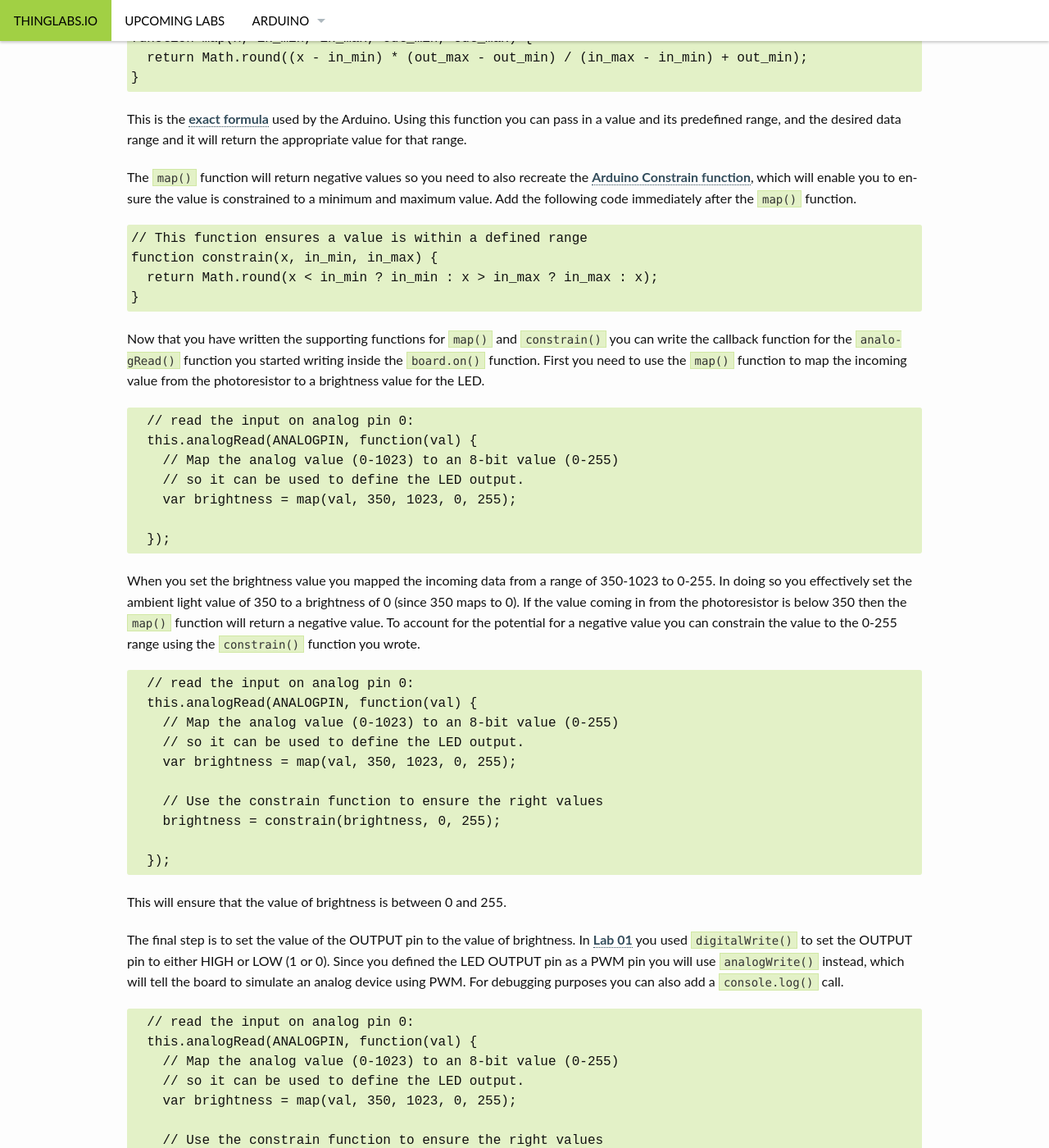
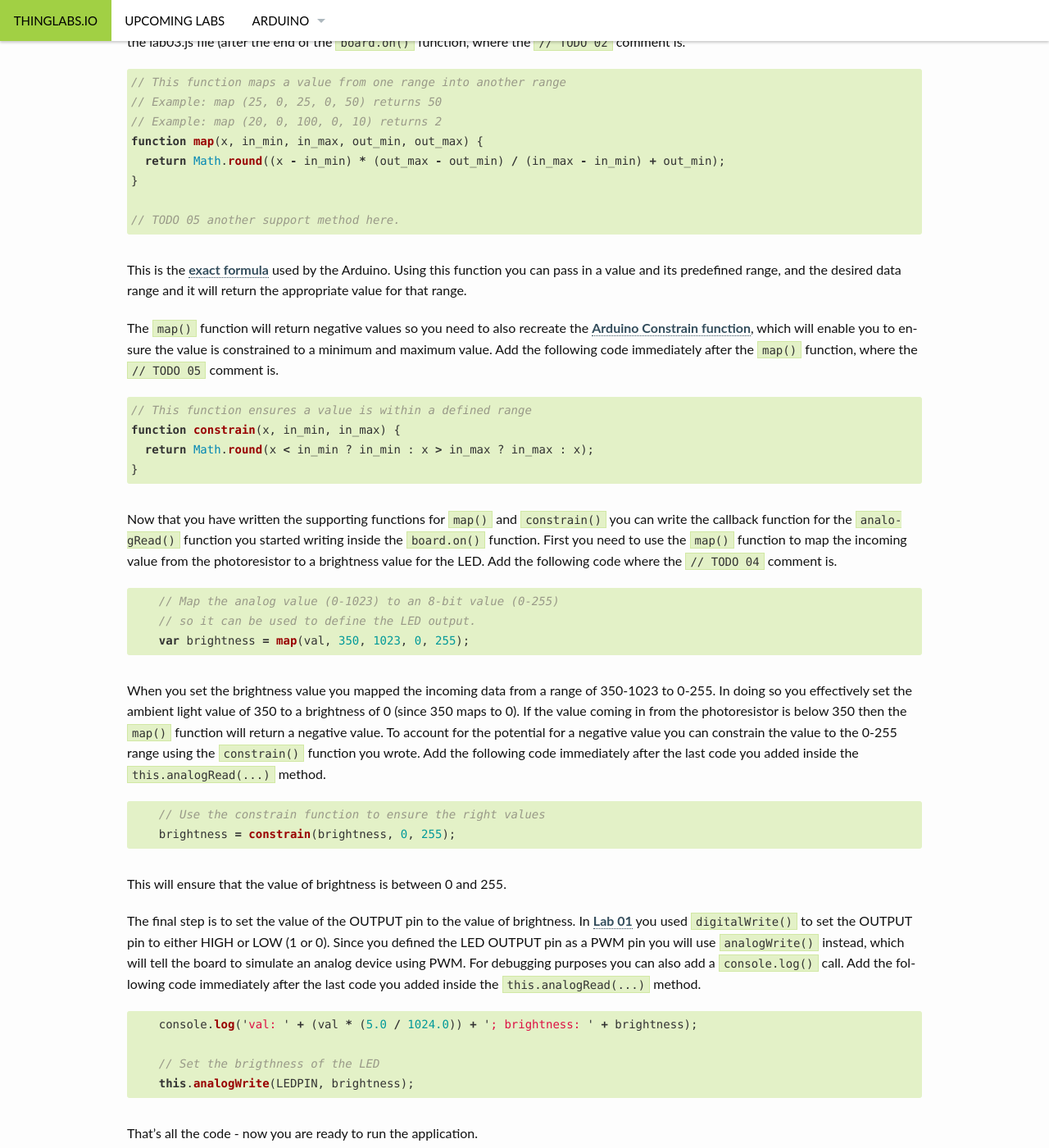
Before and after one commit to ThingLabsIo/ThingLabsIo.github.io, a Jekyll site: the page built from pages/lab003.md, in a window 1280 px wide and 1400 px high, scrolled down 4549 px. Shown: the whole window at 82% size. Built offline with Jekyll 4.4.1, drawn with Linux system fonts in a browser that asks for light colours; some of the changed text lies outside the part shown.

Commit message:
Added syntax highlights to lab 3 - made it easier to track

```diff
--- a/pages/lab003.md
+++ b/pages/lab003.md
@@ -65,108 +65,99 @@ Because the time windows of a cycle is too fast for the human eye to perceive (a
 For this lab you will create a new file named <strong>lab03.js</strong> in the same directory as you did in the previous labs. There are no additional dependencies, so we don't need to make any changes to the package.json file.
 
 In the lab03.js file start by declaring the key objects, including a variable for the LED pin and the analog pin you will use (digital pin 13 for the LED and analog pin A0 for the photoresistor - if you still have your project board wired up from the previous labs then you should be all set). You should also stub out the <code>board.on()</code> callback function for Johnny Five.
-<pre>
+
+{% highlight javascript %}
 var five = require("johnny-five");
 var board = new five.Board();
 var LEDPIN = 13;
 var ANALOGPIN = 0;
 
 board.on("ready", function() {
-  // TODO - Add the code to read data from the analog pin
+  // TODO 01 - Add the code to read data from the analog pin
 });
 
-// You will add a couple support functions here later in the lab
-</pre>
-Inside of the <code>board.on()</code> function you will first initialize the digital pin that you will use for the LED as a pulse width modulation (PWM) pin.
+// TODO 02 - You will add a couple support functions here later in the lab
+{% endhighlight %}
 
-<pre>
+Inside of the <code>board.on()</code> function you will first initialize the digital pin that you will use for the LED as a pulse width modulation (PWM) pin. Replace the <code>board.on()</code> code block with the following code.
+
+{% highlight javascript %}
 board.on("ready", function() {
   // Set pin 13 to PWM mode
   this.pinMode(LEDPIN, five.Pin.PWM);
 
+  // TODO 03 - You will add the analogRead code here.
+
 });
-</pre>
+{% endhighlight %}
+
 Next you will use the <code>analogRead()</code> function to capture the data coming from the photoresistor. In [Lab 02](/02/) you simply wrote the data out to the console log. For this lab you will use the data to determine how bright the LED should be. The concept is the same, but the callback function you write this time will have a little more to it (but not much).
 
-First, define the <code>analogRead()</code> function and the callback function that will be invoked when data input is received. The format is <code>this.analogRead( pinNumber, callbackFunction );</code>
-<pre>
+First, define the <code>analogRead()</code> function and the callback function that will be invoked when data input is received. The format is <code>this.analogRead( pinNumber, callbackFunction );</code> - add the following code where the <code>// TODO 03</code> comment is.
+
+{% highlight javascript %}
   // read the input on analog pin 0:
   this.analogRead(ANALOGPIN, function(val) {
-    // TODO - map the value read to the correct range for the LED
+
+    // TODO 04 - map the value read to the correct range for the LED
+
   });
-</pre>
+{% endhighlight %}
 
 This function tells the application to read the data from the analog pin (0 in this lab) and when input is collected, invoke the callback function in the second argument and pass the input data in the val argument.
 
 Your goal is to create an application that increases the LED brightness as the ambient room light decreases. If it is light in the room, you don't want the LED to illuminate, and the darker it gets the brighter you want the LED to get. You also want some threshold of ambient light where the LED turns off (i.e. you don't want to have the LED faintly illuminated in a moderately bright room - it just wears the LED out). The way to do this is to map the incoming voltage from the photoresistor to the output voltage for the LED. There is a mismatch though. The photoresistor input is in a 10-bit range of 0-1023 and the PWM supported by our board is an 8-bit range of 0-255.
 
-If you were doing this in C using the Arduino structures, values and functions without using frameworks such as Johnny-Five, you could use the <code>map()</code> function to map the input value into a new data range, such as mapping the analog input value (ranged to 0-1023) to a new range of 0-255. You can do that here - you just have to write the <code>map()</code> function yourself. Add the following code to the bottom of the lab03.js file (after the end of the <code>board.on()</code> function.
+If you were doing this in C using the Arduino structures, values and functions without using frameworks such as Johnny-Five, you could use the <code>map()</code> function to map the input value into a new data range, such as mapping the analog input value (ranged to 0-1023) to a new range of 0-255. You can do that here - you just have to write the <code>map()</code> function yourself. Add the following code to the bottom of the lab03.js file (after the end of the <code>board.on()</code> function, where the <code>// TODO 02</code> comment is.
 
-<pre>
+{% highlight javascript %}
 // This function maps a value from one range into another range
 // Example: map (25, 0, 25, 0, 50) returns 50
 // Example: map (20, 0, 100, 0, 10) returns 2
 function map(x, in_min, in_max, out_min, out_max) {
   return Math.round((x - in_min) * (out_max - out_min) / (in_max - in_min) + out_min);
 }
-</pre>
+
+// TODO 05 another support method here.
+{% endhighlight %}
 
 This is the [exact formula](http://www.arduino.cc/en/Reference/Map) used by the Arduino. Using this function you can pass in a value and its predefined range, and the desired data range and it will return the appropriate value for that range.
 
-The <code>map()</code> function will return negative values so you need to also recreate the [Arduino Constrain function](http://www.arduino.cc/en/Reference/Constrain), which will enable you to ensure the value is constrained to a minimum and maximum value. Add the following code immediately after the <code>map()</code> function.
-<pre>
+The <code>map()</code> function will return negative values so you need to also recreate the [Arduino Constrain function](http://www.arduino.cc/en/Reference/Constrain), which will enable you to ensure the value is constrained to a minimum and maximum value. Add the following code immediately after the <code>map()</code> function, where the <code>// TODO 05</code> comment is.
+
+{% highlight javascript %}
 // This function ensures a value is within a defined range
 function constrain(x, in_min, in_max) {
   return Math.round(x < in_min ? in_min : x > in_max ? in_max : x);
 }
-</pre>
+{% endhighlight %}
 
-Now that you have written the supporting functions for <code>map()</code> and <code>constrain()</code> you can write the callback function for the <code>analogRead()</code> function you started writing inside the <code>board.on()</code> function. First you need to use the <code>map()</code> function to map the incoming value from the photoresistor to a brightness value for the LED.
-<pre>
-  // read the input on analog pin 0:
-  this.analogRead(ANALOGPIN, function(val) {
+Now that you have written the supporting functions for <code>map()</code> and <code>constrain()</code> you can write the callback function for the <code>analogRead()</code> function you started writing inside the <code>board.on()</code> function. First you need to use the <code>map()</code> function to map the incoming value from the photoresistor to a brightness value for the LED. Add the following code where the <code>// TODO 04</code> comment is.
+
+{% highlight javascript %}
     // Map the analog value (0-1023) to an 8-bit value (0-255)
     // so it can be used to define the LED output.
     var brightness = map(val, 350, 1023, 0, 255);
+{% endhighlight %}
 
-  });
-</pre>
+When you set the brightness value you mapped the incoming data from a range of 350-1023 to 0-255. In doing so you effectively set the ambient light value of 350 to a brightness of 0 (since 350 maps to 0). If the value coming in from the photoresistor is below 350 then the <code>map()</code> function will return a negative value. To account for the potential for a negative value you can constrain the value to the 0-255 range using the <code>constrain()</code> function you wrote. Add the following code immediately after the last code you added inside the <code>this.analogRead(...)</code> method.
 
-When you set the brightness value you mapped the incoming data from a range of 350-1023 to 0-255. In doing so you effectively set the ambient light value of 350 to a brightness of 0 (since 350 maps to 0). If the value coming in from the photoresistor is below 350 then the <code>map()</code> function will return a negative value. To account for the potential for a negative value you can constrain the value to the 0-255 range using the <code>constrain()</code> function you wrote.
-
-<pre>
-  // read the input on analog pin 0:
-  this.analogRead(ANALOGPIN, function(val) {
-    // Map the analog value (0-1023) to an 8-bit value (0-255)
-    // so it can be used to define the LED output.
-    var brightness = map(val, 350, 1023, 0, 255);
-
+{% highlight javascript %}
     // Use the constrain function to ensure the right values
     brightness = constrain(brightness, 0, 255);
-
-  });
-</pre>
+{% endhighlight %}
 
 This will ensure that the value of brightness is between 0 and 255.
 
-The final step is to set the value of the OUTPUT pin to the value of brightness. In [Lab 01](/arduino/01/) you used <code>digitalWrite()</code> to set the OUTPUT pin to either HIGH or LOW (1 or 0). Since you defined the LED OUTPUT pin as a PWM pin you will use <code>analogWrite()</code> instead, which will tell the board to simulate an analog device using PWM. For debugging purposes you can also add a <code>console.log()</code> call.
-<pre>
-  // read the input on analog pin 0:
-  this.analogRead(ANALOGPIN, function(val) {
-    // Map the analog value (0-1023) to an 8-bit value (0-255)
-    // so it can be used to define the LED output.
-    var brightness = map(val, 350, 1023, 0, 255);
+The final step is to set the value of the OUTPUT pin to the value of brightness. In [Lab 01](/arduino/01/) you used <code>digitalWrite()</code> to set the OUTPUT pin to either HIGH or LOW (1 or 0). Since you defined the LED OUTPUT pin as a PWM pin you will use <code>analogWrite()</code> instead, which will tell the board to simulate an analog device using PWM. For debugging purposes you can also add a <code>console.log()</code> call. Add the following code immediately after the last code you added inside the <code>this.analogRead(...)</code> method.
 
-    // Use the constrain function to ensure the right values
-    brightness = constrain(brightness, 0, 255);
-
+{% highlight javascript %}
     console.log('val: ' + (val * (5.0 / 1024.0)) + '; brightness: ' + brightness);
 
     // Set the brigthness of the LED
     this.analogWrite(LEDPIN, brightness);
+{% endhighlight %}
 
-  });
-</pre>
 That's all the code - now you are ready to run the application.
 
 If you want to compare your code to the final solution you can see the code in GitHub [here](https://github.com/ThingLabsIo/IoTLabs/blob/master/Arduino/Labs01_03/lab03.js).
```
